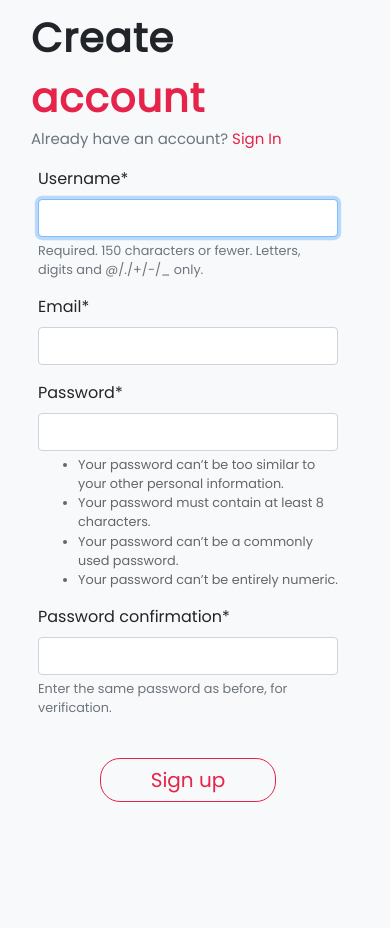
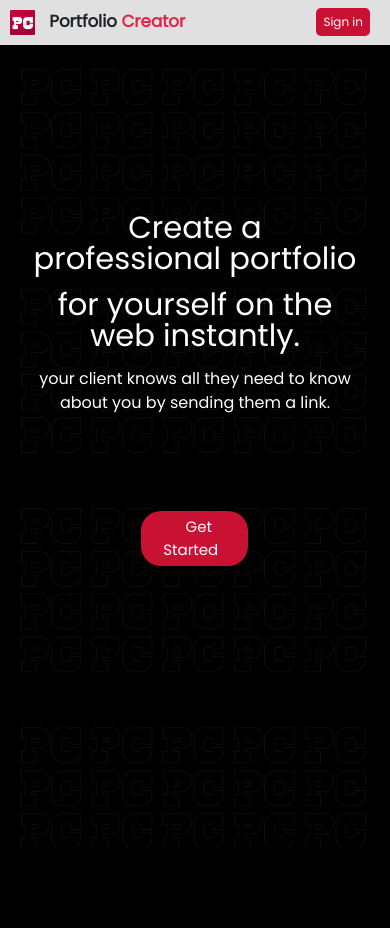
Before and after one commit to afekhaijoseph/portfolioapp, a Django app: page / in a window 390 px wide. After the commit the page ends 847 px from the top, so only its background shows below. Run offline with Django 3.2, Linux system fonts and the light colour scheme; some libraries are stand-ins or nearby versions.

Commit message:
added landing page

```diff
--- a/portfolio/static/portfolio/main.css
+++ b/portfolio/static/portfolio/main.css
@@ -2,7 +2,6 @@
     box-sizing: border-box;
     font-family:poppins;
 }
-
 .cover{
     height:auto;
     width:100vh;
@@ -26,6 +25,7 @@
     padding:6px 50px;
 
 }
+
 
 .register-legend{
     font-size:40px;
@@ -99,7 +99,40 @@
 #update{
     text-align:right;
 }
-
+.logo{
+    width: 65px;
+    height: 65px;
+    padding:10px;
+}
+#logomark{
+    display:inline-block;
+}
+.landing{
+    font-size:calc(3vw + 15px);
+    color:#fff;
+    line-height: 1;
+}
+.header-button{
+    padding-right:20px;
+}
+.animated{
+    background:#c91133;
+    width:20%;
+    border:none;
+    padding:10px;
+    border-radius: 40px;
+    box-shadow:2px 2px 10px #000;
+}
+.start{
+    color:#fff;
+}
+.landing-signin{
+    background:#c91133;
+    color:#fff;
+    border:none;
+    padding:10px 50px;
+    border-radius:20px;
+}
 @media (min-width:760px){
     .register-legend{
         font-size:60px;
@@ -117,4 +150,30 @@
     .covered{
         height:110vh;
     }
+    .logo{
+        width:45px;
+        height:45px;
+    }
+    #logomark{
+        font-size:calc(3vw + 5px);
+    }
+    .animated{
+        width:30%;
+        padding:5px;
+        border-radius:20px;
+        font-size: 15px;
+    }
+    .landing-signin{
+        padding:5px 7px;
+        border-radius:5px;
+        font-size:12px;
+
+    }
+    .landing{
+        font-size: calc(4vw + 15px);
+        line-height: 1;
+    }
+    #landing-page{
+        padding-top:120px;
+    }
 }
--- a/portfolio/templates/portfolio/base.html
+++ b/portfolio/templates/portfolio/base.html
@@ -7,6 +7,7 @@
     <link rel="stylesheet" href="{% static 'portfolio/main.css' %}">
     <link rel="stylesheet" href="https://fonts.googleapis.com/css?family=Poppins">
     <link rel="stylesheet" href="https://stackpath.bootstrapcdn.com/bootstrap/4.5.0/css/bootstrap.min.css" integrity="sha384-9aIt2nRpC12Uk9gS9baDl411NQApFmC26EwAOH8WgZl5MYYxFfc+NcPb1dKGj7Sk" crossorigin="anonymous">
+    <link href="https://cdnjs.cloudflare.com/ajax/libs/mdbootstrap/4.5.16/css/mdb.min.css" rel="stylesheet">
     <link rel="apple-touch-icon" sizes="180x180" href="{%  static 'apple-touch-icon.png' %}">
     <link rel="shortcut icon" href="{%  static 'favicon.ico' %}">
     <link rel="icon" type="image/png" sizes="32x32" href="{% static 'favicon-32x32.png' %}">
@@ -15,7 +16,7 @@
     <title>Portfolio Creator</title>
 </head>
 <body>
-    <div id="main-background" class="bg-light">
+    <div id="main-background border border-danger bg-light">
         {% if messages %}
         {% for message in messages %}
            <div class="alert alert-{{message.tag}}"></div>
@@ -24,7 +25,9 @@
 
         {%  block content%} {% endblock %}
     </div>
+
 <script src="https://ajax.googleapis.com/ajax/libs/jquery/3.5.1/jquery.min.js"></script>
+<script src="https://cdnjs.cloudflare.com/ajax/libs/mdbootstrap/4.5.16/js/mdb.min.js"></script>
 <script src="{% static 'portfolio/script.js' %}" type="text/javascript"></script>
 </body>
 </html>
--- /dev/null
+++ b/portfolio/templates/portfolio/landing-page.html
@@ -0,0 +1,42 @@
+{% extends 'portfolio/base.html' %}
+{% load static %}
+{% block content %}
+<div class="bg-light">
+    <img src='{% static "logo.png" %}' class="logo p2" alt="logo">
+    <h4 id="logomark" class="font-weight-bold">Portfolio <span id="portfolio">Creator</span> </h4>
+    <div class="float-right mt-2 header-button">
+        <button class="landing-signin"><a href="{%url 'login'%}"></a> Sign in</button>
+    </div>
+</div>
+    <div class="px-3 text-center" id="landing-page">
+        <div>
+            <p class="landing mx-3 mt-5">Create a professional portfolio</p>
+            <p class="landing mx-2"> for yourself on the web instantly.</p>
+            <p>your client knows all they need to know about you by sending them a link.</p>
+            <div class="mt-5 pt-5">
+                <button class="animated bounceIn slower" type="button"><a class="start p-2" href="{% url 'register' %}">Get Started</a></button>
+            </div>
+        </div>
+    </div>
+
+</div>
+<style>
+    #landing-page{
+    background-color: #000;
+    background-image: url('{% static "the-background.png" %}');
+    background-repeat:no-repeat;
+    background-size:100%;
+    color:#fff;
+    height:90vh;
+    }
+    @media (max-width:770px){
+    #landing-page{
+        background-size:100%;
+        color:#fff;
+        height:95vh;
+        background-repeat:repeat;
+    }
+}
+</style>
+
+{% endblock content %}
--- a/portfolio/templates/portfolio/portfolio.html
+++ b/portfolio/templates/portfolio/portfolio.html
@@ -1,6 +1,6 @@
 {% extends "portfolio/base.html" %}
 {% block content %}
-    <div class="portfoliopage container cover text-dark">
+    <div class="portfoliopage container cover bg-light text-dark">
         <h2 class="text-center form-legend" >My <span id="portfolio">portfolio</span></h2>
         <div>
             <div class="center">
--- a/portfolio/templates/portfolio/portfolio_form.html
+++ b/portfolio/templates/portfolio/portfolio_form.html
@@ -5,8 +5,8 @@
     {% csrf_token %}
     <fieldset>
         <legend class="text-center form-legend">Create your <span id="portfolio">portfolio</span></legend>
-        {{person_form.as_p}}
-        {{occupation_form.as_p}}
+            {{person_form.as_p}}
+            {{occupation_form.as_p}}
 
         <div class="row mb-3">
             {{skillset.management_form }}
--- a/portfolio/views.py
+++ b/portfolio/views.py
@@ -7,7 +7,8 @@
 from .forms import PersonForm,OccupationForm,SkillsForm,WorkExpForm,AcadExpForm,ContactForm
 from .models import MyUser, Person, Occupation, WorkExp, AcadExp, Contact, Skills
 
-
+def landing_page(request):
+    return render(request, 'portfolio/landing-page.html')
 def portfolio(request, pk):
     if pk:
         user=MyUser.objects.get(pk=pk)
--- a/portfolioapp/urls.py
+++ b/portfolioapp/urls.py
@@ -6,6 +6,7 @@
 
 urlpatterns = [
     path('admin/', admin.site.urls),
+    path('', views.landing_page, name='landing-page'),
     path('portfolio/<str:pk>', views.portfolio, name='portfolio'),
     path('portfolioform/', views.portfolio_form, name='portfolioform'),
     path('portfolioupdateform/', views.portfolio_update_form, name='portfolioupdateform'),
--- a/user/templates/user/login.html
+++ b/user/templates/user/login.html
@@ -2,7 +2,7 @@
 {% load crispy_forms_tags %}
 
 {% block content %}
-<div class="container row pt-3 covered">
+<div class="container-fluid row m-0 pt-3 covered bg-light">
   <form action="" method="POST" class="col-lg-6 col-md-11 col-sm-12">
     {% csrf_token %}
     <fieldset class="col-sm-12">
--- a/user/templates/user/register.html
+++ b/user/templates/user/register.html
@@ -2,7 +2,7 @@
 {% load crispy_forms_tags %}
 
 {% block content %}
-    <div class="row container-fluid covered bg-light pb-5">
+    <div class="row container-fluid covered m-0 bg-light pb-5">
         <form action="" method="POST" class="col-lg-6 col-md-11 col-sm-12">
             {% csrf_token %}
             <div>
--- a/user/urls.py
+++ b/user/urls.py
@@ -5,7 +5,7 @@
 
 
 urlpatterns = [
-    path('', views.register, name='register'),
+    path('register', views.register, name='register'),
     path('login/', auth_views.LoginView.as_view(template_name='user/login.html'), name='login'),
     path('logout/', auth_views.LogoutView.as_view(template_name='user/logout.html'), name='logout'),
 ]
```
Also changed, not shown: portfolio/static/logo.png (added), portfolio/static/logomark.png (added), portfolio/static/the-background.png (added).
